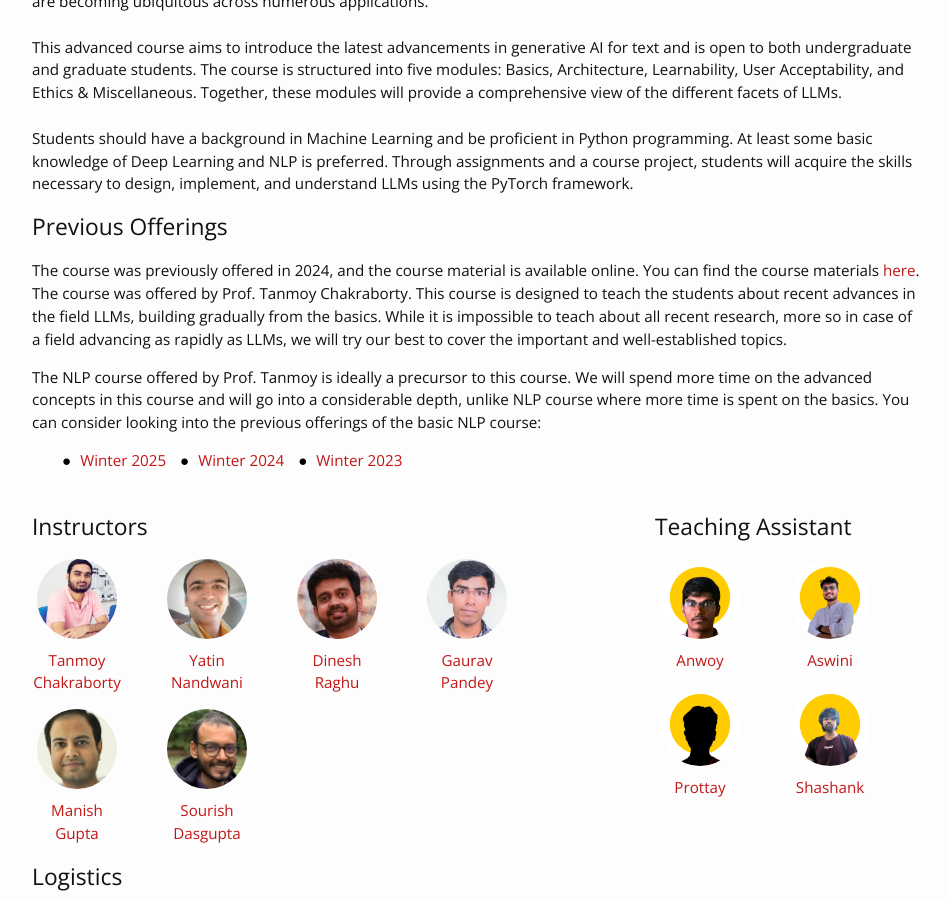
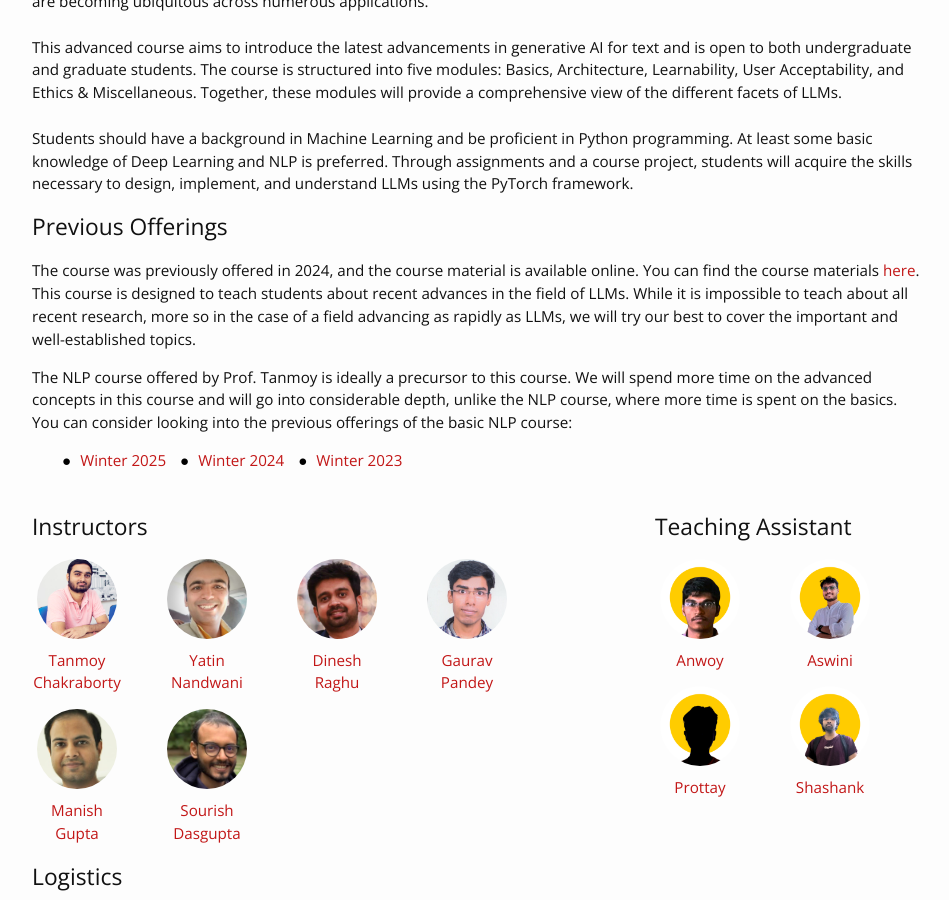
Before and after one commit to lcs2-iitd/ELL8299-2501, a Jekyll site: the page built from index.md, in a window 1280 px wide and 900 px high, scrolled down 580 px. Shown: the whole window, without its empty margins (163-1112 px from the left). Built offline with Jekyll 4.4.1, drawn with Linux system fonts in a browser that asks for light colours; nearby versions of some CDN libraries.

Commit message:
Update home.html

```diff
--- a/_layouts/home.html
+++ b/_layouts/home.html
@@ -23,14 +23,13 @@ layout: default
     <h2>Previous Offerings</h2>
     <p>
         The course was previously offered in 2024, and the course material is available online. You can find the course
-        materials <a href="https://lcs2.in/llm2401">here</a>. The course was offered by Prof. Tanmoy Chakraborty. This
-        course is designed to teach the students about recent advances in the field LLMs, building gradually from the
-        basics. While it is impossible to teach about all recent research, more so in case of a field advancing as
-        rapidly as LLMs, we will try our best to cover the important and well-established topics.
+        materials <a href="https://lcs2.in/llm2401">here</a>. This course is designed to teach students about recent
+        advances in the field of LLMs. While it is impossible to teach about all recent research, more so in the case
+        of a field advancing as rapidly as LLMs, we will try our best to cover the important and well-established topics.
     </p>
     <p>
         The NLP course offered by Prof. Tanmoy is ideally a precursor to this course. We will spend more time on the
-        advanced concepts in this course and will go into a considerable depth, unlike NLP course where more time is
+        advanced concepts in this course and will go into considerable depth, unlike the NLP course, where more time is
         spent on the basics. You can consider looking into the previous offerings of the basic NLP course:
     </p>
     <ul class="previous-offerings">
```
